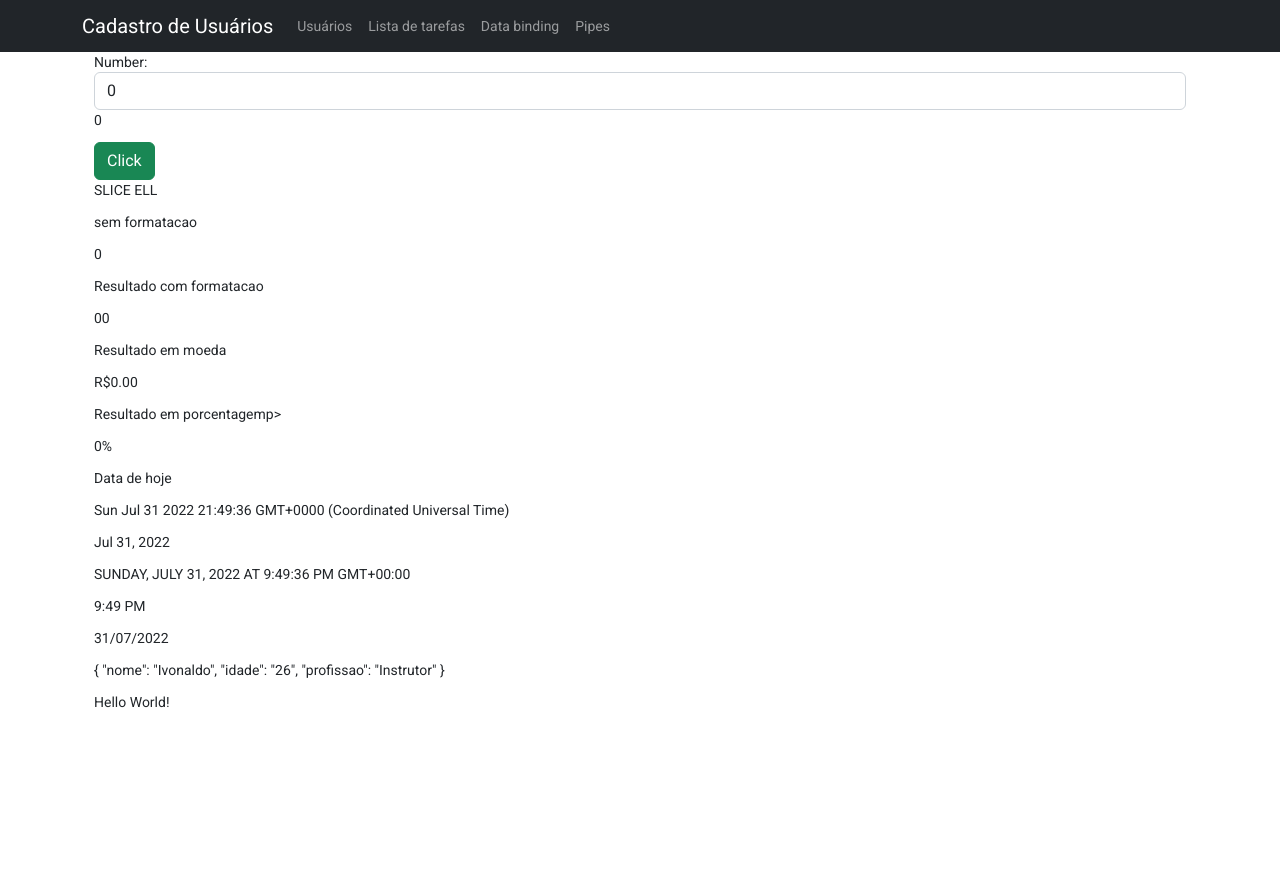
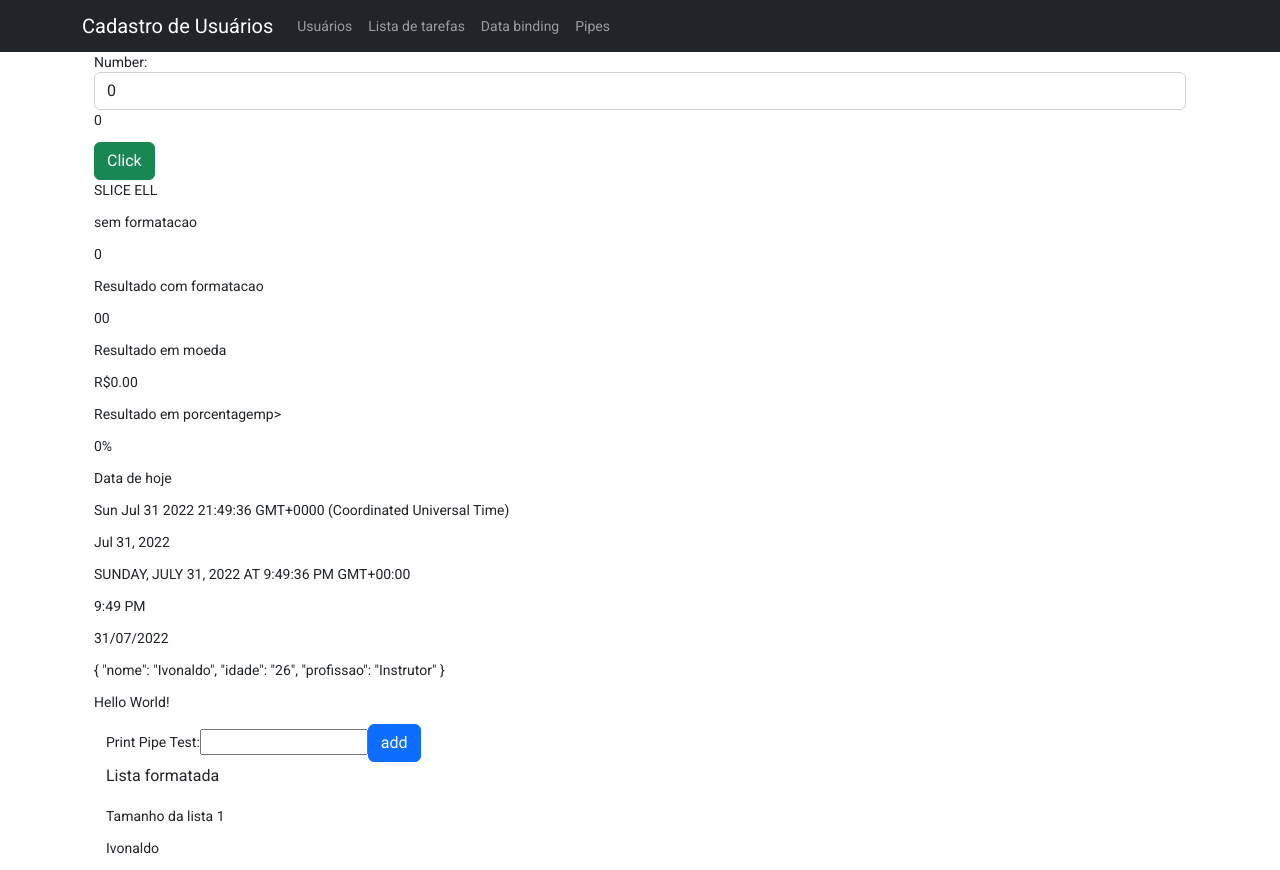
Before and after one commit to peoft/crud-angular-dio, an Angular app: page /pipes in a window 1280 px wide. Before the commit the page ends 800 px from the top, so only its background shows below. Built offline with nearby package versions, Linux system fonts and the light colour scheme.

Commit message:
Pipe impuro

```diff
--- a/src/app/app.module.ts
+++ b/src/app/app.module.ts
@@ -22,6 +22,7 @@ import { MatButtonModule } from '@angular/material/button';
 import { MatIconModule } from '@angular/material/icon';
 import { PipesExampleComponent } from './pages/pipes-example/pipes-example.component';
 import { UpperCasePipe } from '@angular/common';
+import { PrintListPipe } from './print-list.pipe';
 
 @NgModule({
   declarations: [
@@ -35,6 +36,7 @@ import { UpperCasePipe } from '@angular/common';
     TodoListComponent,
     TodoItemComponent,
     PipesExampleComponent,
+    PrintListPipe,
   ],
   imports: [
     BrowserModule,
--- a/src/app/pages/pipes-example/pipes-example.component.html
+++ b/src/app/pages/pipes-example/pipes-example.component.html
@@ -32,3 +32,20 @@
 
     <p>{{ text | titlecase}}</p>
 </div>
+
+<div class="container">
+    <div class="col">
+        <div class="row-6">
+            <div class="form-group">
+                <label for="text">Print Pipe Test:</label>
+                <input type="text" name="text" id="text" #nome>
+                <button class="btn btn-primary" (click)="add(nome.value)">add</button>
+            </div>
+        </div>
+        <div class="row-6">
+            <h3>Lista formatada</h3>
+            <p>Tamanho da lista {{ nomes.length }}</p>
+            <p>{{ nomes | printList}}</p>
+        </div>
+    </div>
+</div>
--- a/src/app/pages/pipes-example/pipes-example.component.ts
+++ b/src/app/pages/pipes-example/pipes-example.component.ts
@@ -15,6 +15,7 @@ export class PipesExampleComponent implements OnInit {
     idade: '26',
     profissao: 'Instrutor'
   }
+  nomes = ['Ivonaldo'];
 
   constructor(private upperCasePipe: UpperCasePipe) { }
 
@@ -26,4 +27,8 @@ export class PipesExampleComponent implements OnInit {
     this.number = 123456789;
   }
 
+  add(value: string) {
+    this.nomes.push(value);
+  }
+
 }
--- /dev/null
+++ b/src/app/print-list.pipe.ts
@@ -0,0 +1,19 @@
+import { Pipe, PipeTransform } from '@angular/core';
+
+@Pipe({
+  name: 'printList',
+  pure: false,
+})
+export class PrintListPipe implements PipeTransform {
+
+  transform(value: string[], ...args: unknown[]): string {
+    let returnStr:string  = '';
+    if (value.length) {
+      value.forEach(val => {
+        returnStr = returnStr + ' ' + val;
+      })
+    }
+    return returnStr;
+  }
+
+}
```
Also changed, not shown: 1 other file (tests, documents, lock files or other folders).
